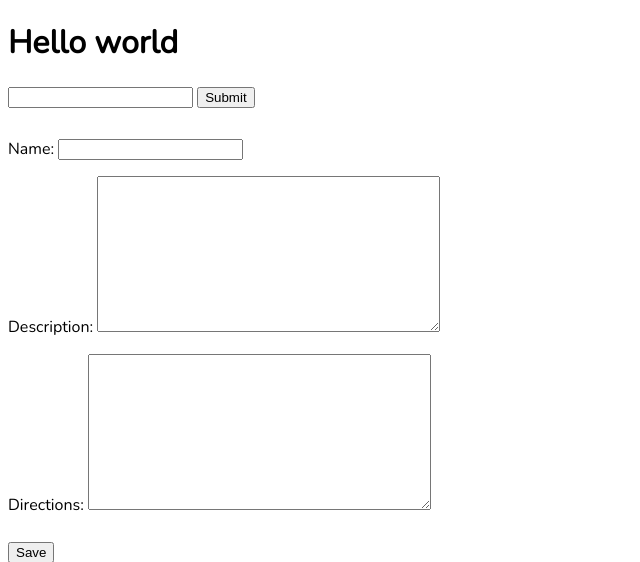
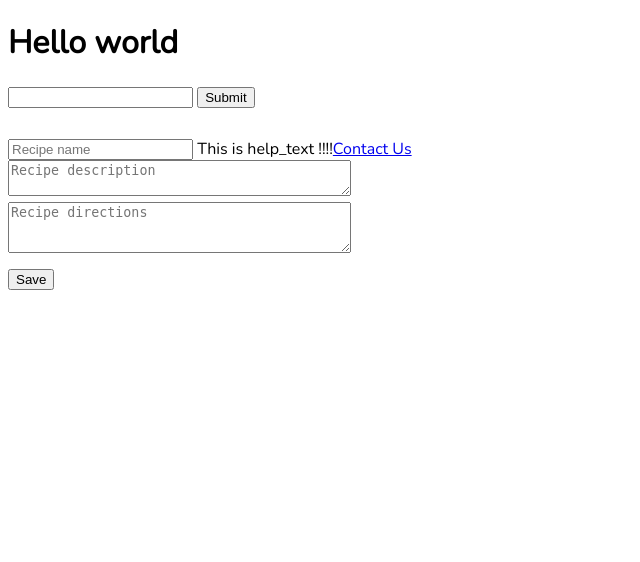
Before and after one commit to git-kronos/django32, a Django app: page /pantry/create/ in a window 1280 px wide. Shown: the top 562 px of the page, without its empty margins (0-640 px from the left). Run offline with Django 3.2, Linux system fonts and the light colour scheme; the visitor is signed in with stand-in values (Sample User, id 1).

Commit message:
article 63 completed

```diff
--- a/recipes/forms.py
+++ b/recipes/forms.py
@@ -3,9 +3,36 @@ from .models import Recipe, RecipeIngredient
 
 
 class RecipeForm(forms.ModelForm):
+    error_css_class = 'error-field'
+    required_css_class = 'required-field'
+
+    # name = forms.CharField(widget=forms.TextInput(
+    #     attrs={'class': 'form-control', 'placeholder': 'Recipe Name', }))
+    # description = forms.CharField(widget=forms.Textarea(attrs={'rows': 3}))
+    # directions = forms.CharField(widget=forms.Textarea(attrs={'rows': 3}))
+
     class Meta:
         model = Recipe
         fields = ('name', 'description', 'directions')
+
+    def __init__(self, *args, **kwargs):
+        super().__init__(*args, **kwargs)
+        for field in self.fields:
+
+            attributes = {
+                "placeholder": f"Recipe {str(field)}",
+                "class": "form-control"
+            }
+            self.fields[field].widget.attrs.update(attributes)
+            self.fields[field].label = ""
+
+        # self.fields['name'].label = ""
+        self.fields['name'].help_text = "This is help_text !!!!<a href='#'>Contact Us</a>"
+        # self.fields['name'].widget.attrs.update(
+        #     {"class": "form-control-2", 'placeholder': 'Recipe Name'})
+
+        self.fields['description'].widget.attrs.update({"rows": 2})
+        self.fields['directions'].widget.attrs.update({"rows": 3})
 
 
 class RecipeIngredientForm(forms.ModelForm):
--- a/templates/recipes/create-update.html
+++ b/templates/recipes/create-update.html
@@ -3,6 +3,11 @@
 {% block title%}Recipes Create{% endblock title %}
 
 {% block content %}
+<style>
+    .ingredient-form{
+        border-bottom: 1px solid black;
+    }
+</style>
 
 {% if message %}
 <p>{{message}}</p>
@@ -10,11 +15,34 @@
 <div style="margin-top:30px">
     <form action="." method="POST">
         {% csrf_token %}
-        {{form.as_p}}
+        <!-- {{form.as_p}}
         {% if formset %}
         <h3>Ingredients</h3>
         {{ formset.as_p }}
+        {% endif %} -->
+
+
+        {% for field in form  %}
+        <div class="{%if field.field.required %}{{form.required_css_class}}{% endif %}">
+        {{field.errors}}
+
+        {{field.label_tag}} {{field}}
+        {%if field.help_text %}
+            {{ field.help_text|safe }}
         {% endif %}
+        </div>
+        {% endfor %}
+
+        {% if formset %}
+        <h3>Ingredients</h3>
+            {{ form.management_form }}
+                {% for form in formset %}
+                <div class="ingredient-form">
+                    {{ form.as_p }}
+                </div>
+            {% endfor %}
+        {% endif %}
+
         <button type="submit" style="margin-top:10px">Save</button>
     </form>
 </div>
```
